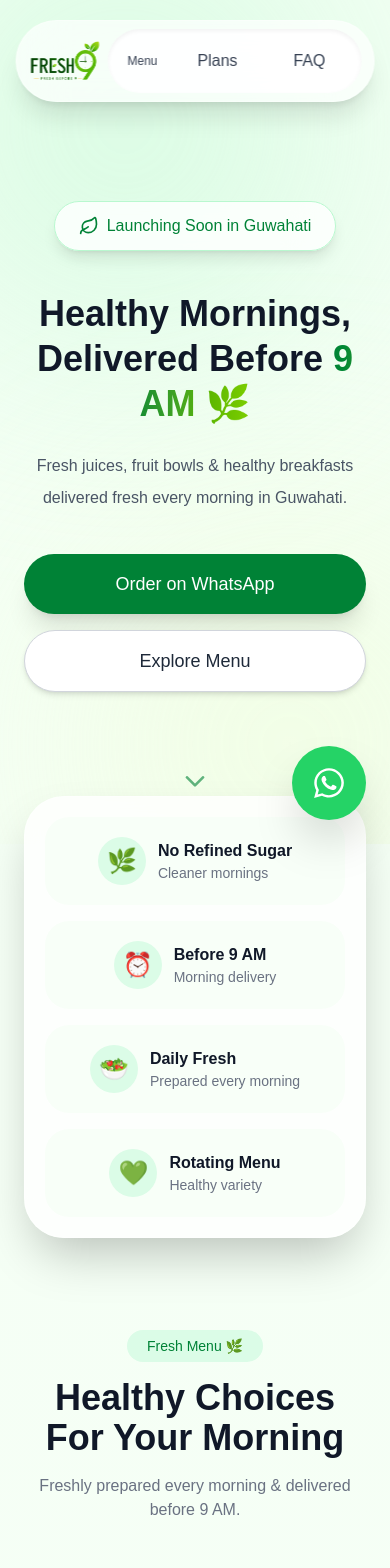
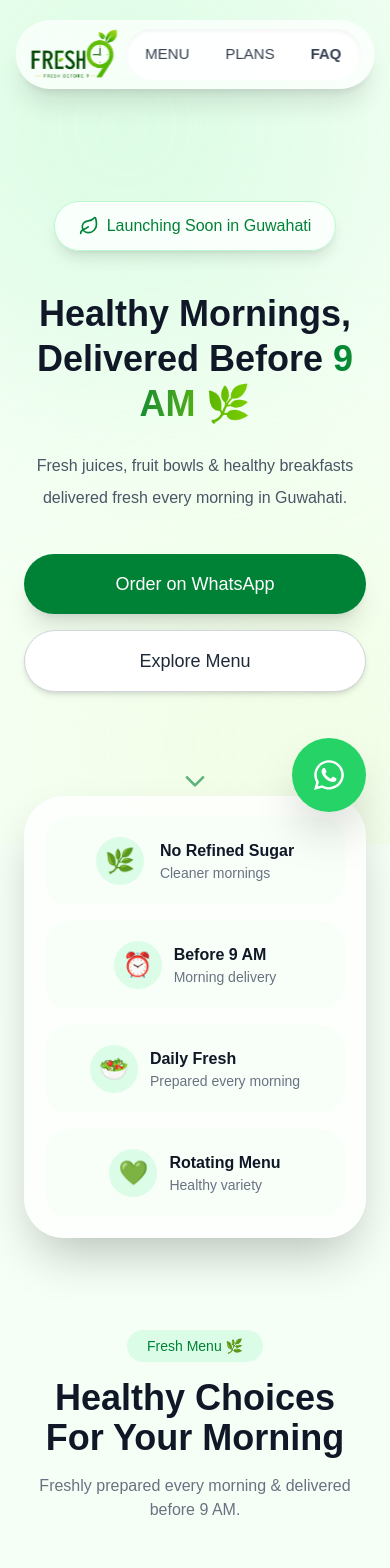
Before and after one commit to surajwedding/fresh9-website, a Next.js app: page / in a window 390 px wide. Shown: the top 1568 px of the page. Built offline with nearby package versions, Linux system fonts and the light colour scheme.

Commit message:
Final mobile navbar polish

```diff
--- a/app/page.tsx
+++ b/app/page.tsx
@@ -66,30 +66,30 @@ export default function Home() {
         width={180}
         height={80}
         priority
-        className="h-auto w-[120px] md:w-[165px]"
+        className="h-auto w-[155px] md:w-[175px]"
       />
     </div>
 
     {/* Desktop Navigation */}
-    <nav className="flex items-center rounded-full bg-white/90 px-2 py-2 shadow-inner">
+    <nav className="flex items-center gap-3 rounded-full bg-white/90 px-2 py-2 shadow-inner">
 
       <a
         href="#menu"
-        className="rounded-full px-3 py-1.5 text-xs md:px-6 md:py-2.5 md:text-sm text-base font-medium text-gray-700 transition hover:bg-green-100 hover:text-green-700 hover:scale-105"
+        className="rounded-full px-3 py-1.5 text-[15px] font-medium uppercase text-gray-700 transition hover:bg-green-100 hover:text-green-700 hover:scale-105 md:px-6 md:py-2.5 md:text-sm"
       >
         Menu
       </a>
 
       <a
         href="#subscription"
-        className="rounded-full px-7 py-3 text-base font-medium text-gray-700 transition hover:bg-green-100 hover:text-green-700 hover:scale-105"
+        className="rounded-full px-3 py-1.5 text-[15px] font-medium uppercase text-gray-700 transition hover:bg-green-100 hover:text-green-700 hover:scale-105 md:px-6 md:py-2.5 md:text-sm"
       >
-        Plans
+        PLANS
       </a>
 
       <a
         href="#faq"
-        className="rounded-full px-7 py-3 text-base font-medium text-gray-700 transition hover:bg-green-100 hover:text-green-700 hover:scale-105"
+        className="rounded-full px-3 py-1.5 text-[15px] font-semibold uppercase text-gray-700 transition hover:bg-green-100 hover:text-green-700 hover:scale-105 md:px-6 md:py-2.5 md:text-sm"
       >
         FAQ
       </a>
@@ -239,7 +239,7 @@ export default function Home() {
       {/* Item 1 */}
       <motion.div
         whileHover={{ y: -5 }}
-        className="flex items-center justify-center gap-3 rounded-[24px] bg-[#F8FFF8] px-5 py-5 transition"
+        className="flex items-center justify-center gap-4 rounded-[24px] bg-[#F8FFF8] px-5 py-5 transition"
       >
         <div className="flex h-12 w-12 items-center justify-center rounded-full bg-green-100 text-2xl">
           🌿
@@ -662,7 +662,7 @@ export default function Home() {
 >
   <div className="mx-auto max-w-4xl text-center">
 
-    <span className="rounded-full bg-green-100 px-5 py-2 text-sm font-medium text-green-700">
+    <span className="rounded-full bg-green-100 px-5 py-2 text-[15px] font-medium text-green-700">
       FAQ 🌿
     </span>
 
@@ -853,7 +853,7 @@ export default function Home() {
 <a
   href="https://wa.me/916002026780?text=Hi%20Fresh%209%20🌿%20I%20would%20like%20to%20know%20more%20about%20healthy%20breakfast%20plans."
   target="_blank"
-  className="fixed bottom-6 right-6 z-50 rounded-full bg-[#25D366] p-5 shadow-2xl hover:scale-110 transition"
+  className="fixed bottom-8 right-6 z-50 rounded-full bg-[#25D366] p-5 shadow-2xl hover:scale-110 transition"
 >
   <FaWhatsapp className="text-white text-[34px]" />
 </a>
@@ -888,7 +888,7 @@ height={70}
 
       <div className="mt-5 flex flex-col gap-3 text-gray-300">
         <a href="#menu" className="hover:text-green-400 transition">
-          Menu
+          MENU
         </a>
 
         <a href="#subscription" className="hover:text-green-400 transition">
```
